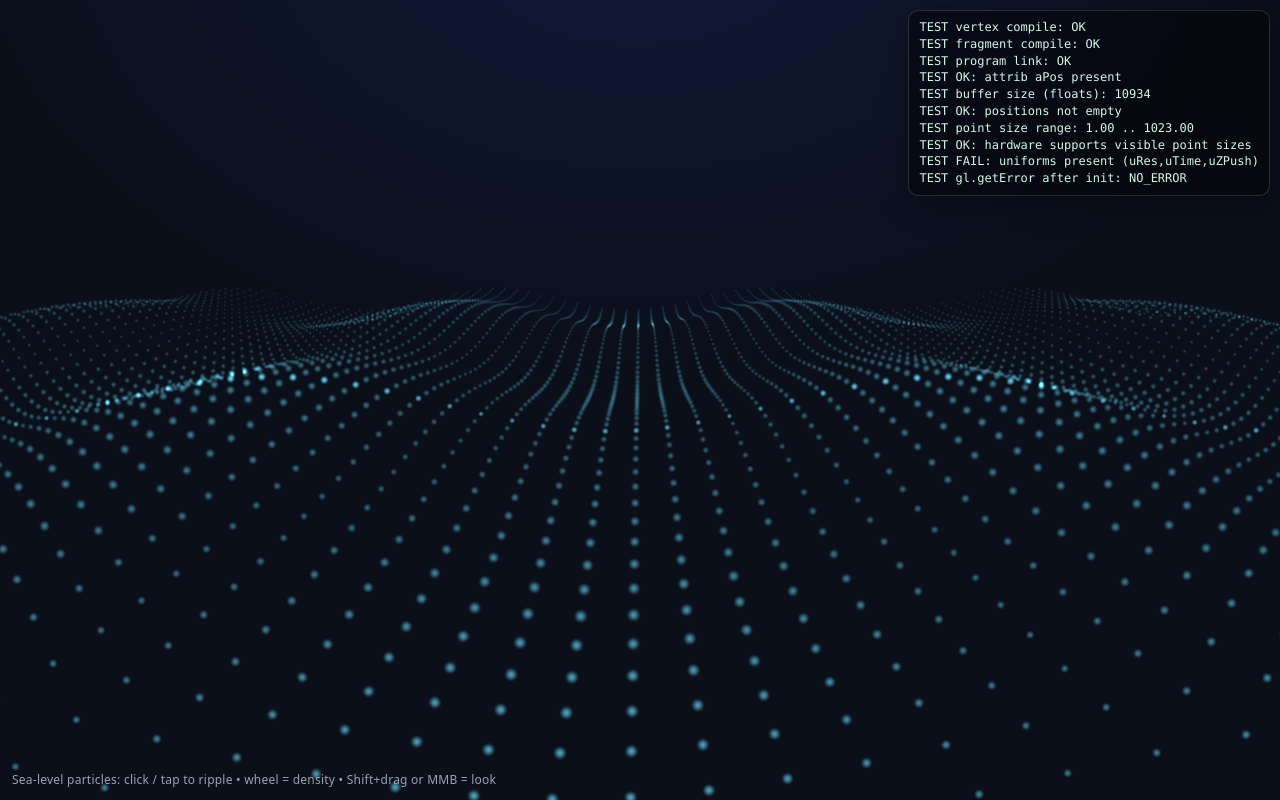
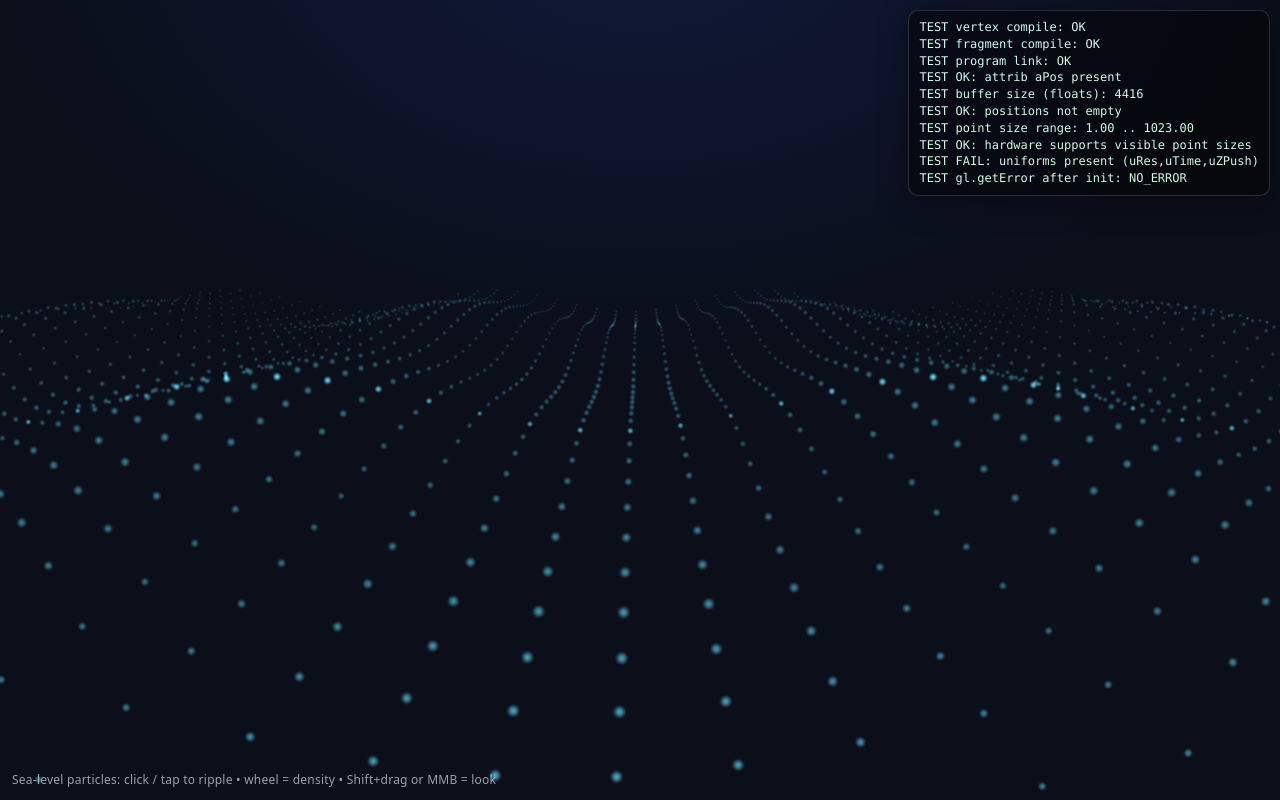
Before and after one commit to srinathv31/particles-test, a plain HTML site: page index.html in a window 1280 px wide. Drawn offline with Linux system fonts and the light colour scheme.

Commit message:
Enhance mobile experience by adjusting particle spacing based on screen width. Ensure minimum columns to prevent visual artifacts on narrow screens.

```diff
--- a/index.html
+++ b/index.html
@@ -269,7 +269,9 @@
         assert(loc.aPos >= 0, "attrib aPos present");
 
         // ----- Grid (tile coords 0..1) -----
-        let spacing = 18; // pixels between particles (wheel adjusts)
+        // Adjust default spacing based on screen width for better mobile experience
+        const isMobile = window.innerWidth < 768;
+        let spacing = isMobile ? 18 : 30; // pixels between particles (wheel adjusts)
         let positions = new Float32Array(0);
         let count = 0;
         const buffer = gl.createBuffer();
@@ -277,10 +279,15 @@
         const tileD = 1200; // depth of tile
 
         function rebuild() {
+          // Calculate base grid size from spacing
           const w = Math.max(1, Math.floor(canvas.width / spacing));
           const h = Math.max(1, Math.floor(canvas.height / (spacing * 0.7))); // a bit denser in depth
-          const cols = w + 6;
+
+          // Ensure minimum columns on narrow screens to avoid "line" effect
+          const minCols = 25; // minimum columns regardless of screen width
+          const cols = Math.max(minCols, w + 6);
           const rows = h + 8;
+
           count = cols * rows;
           positions = new Float32Array(count * 2);
           let i = 0;
@@ -435,7 +442,7 @@
           (e) => {
             spacing = Math.min(
               60,
-              Math.max(8, spacing + (e.deltaY > 0 ? 2 : -2))
+              Math.max(14, spacing + (e.deltaY > 0 ? 2 : -2))
             );
             rebuild();
           },
```
